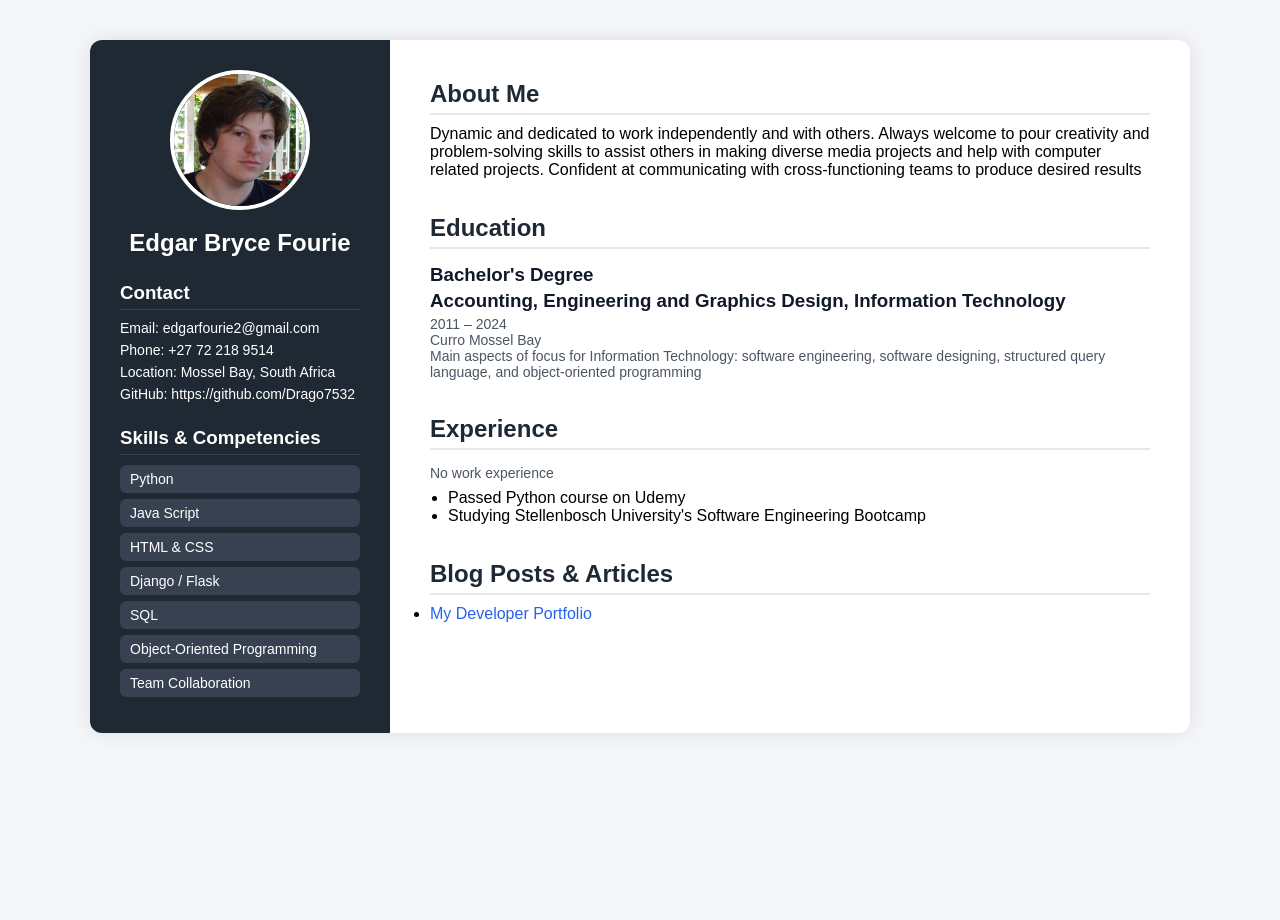
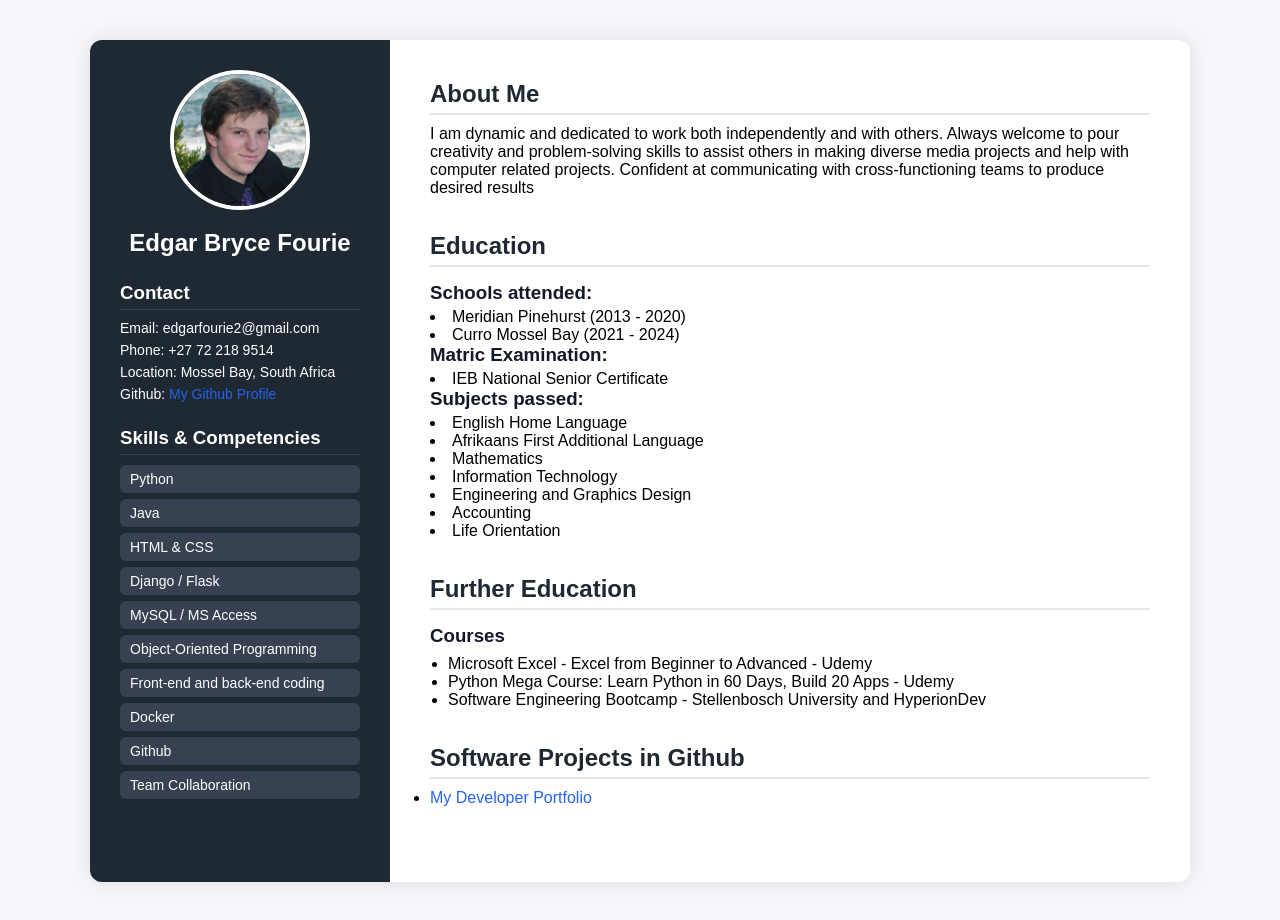
Before and after one commit to Drago7532/MyCV, a plain HTML site: page index.html in a window 1280 px wide. Before the commit the page ends 800 px from the top, so only its background shows below. Drawn offline with Linux system fonts and the light colour scheme.

Commit message:
Updated CV

```diff
--- a/index.html
+++ b/index.html
@@ -12,7 +12,7 @@
 
         <!-- Left Column -->
         <aside class="sidebar">
-            <img src="profile.jpg" alt="My Photo" class="profile-img">
+            <img src="new_profile.jpg" alt="My Photo" class="profile-img">
 
             <h2>Edgar Bryce Fourie</h2>
 
@@ -21,18 +21,23 @@
                 <p>Email: edgarfourie2@gmail.com</p>
                 <p>Phone: +27 72 218 9514</p>
                 <p>Location: Mossel Bay, South Africa</p>
-                <p>GitHub: https://github.com/Drago7532</p>
+                <ul class="links">
+                    <p>Github: <a href="https://github.com/Drago7532" target="_blank">My Github Profile</a></p>
+                </ul>
             </div>
 
             <div class="skills">
                 <h3>Skills & Competencies</h3>
                 <ul>
                     <li>Python</li>
-                    <li>Java Script</li>
+                    <li>Java</li>
                     <li>HTML & CSS</li>
                     <li>Django / Flask</li>
-                    <li>SQL</li>
+                    <li>MySQL / MS Access</li>
                     <li>Object-Oriented Programming</li>
+                    <li>Front-end and back-end coding</li>
+                    <li>Docker</li>
+                    <li>Github</li>
                     <li>Team Collaboration</li>
                 </ul>
             </div>
@@ -44,36 +49,46 @@
             <section>
                 <h2>About Me</h2>
                 <p>
-                    Dynamic and dedicated to work independently and with others. Always welcome to pour creativity and problem-solving skills to assist others in making diverse media projects and help with computer related projects. Confident at communicating with cross-functioning teams to produce desired results
+                    I am dynamic and dedicated to work both independently and with others. Always welcome to pour creativity and problem-solving skills to assist others in making diverse media projects and help with computer related projects. Confident at communicating with cross-functioning teams to produce desired results
                 </p>
             </section>
 
             <section>
                 <h2>Education</h2>
                 <div class="item">
-                    <h3>Bachelor's Degree</h3>
-                    <h3>Accounting, Engineering and Graphics Design, Information Technology</h3>
-                    <p>2011 – 2024</p>
-                    <p>Curro Mossel Bay</p>
-                    <p>Main aspects of focus for Information Technology: software engineering, software designing, structured query language, and object-oriented programming</p>
+                    <h3>Schools attended:</h3>
+                    <li>Meridian Pinehurst (2013 - 2020)</li>
+                    <li>Curro Mossel Bay (2021 - 2024)</li>
+
+                    <h3>Matric Examination:</h3>
+                    <li>IEB National Senior Certificate</li>
+
+                    <h3>Subjects passed:</h3>
+                    <li>English Home Language</li>
+                    <li>Afrikaans First Additional Language</li>
+                    <li>Mathematics</li>
+                    <li>Information Technology</li>
+                    <li>Engineering and Graphics Design</li>
+                    <li>Accounting</li>
+                    <li>Life Orientation</li>
                 </div>
             </section>
 
             <section>
-                <h2>Experience</h2>
+                <h2>Further Education</h2>
                 <div class="item">
-                    <h3></h3>
-                    <p>No work experience</p>
+                    <h3>Courses</h3>
                     <p></p>
                     <ul>
-                        <li>Passed Python course on Udemy</li>
-                        <li>Studying Stellenbosch University's Software Engineering Bootcamp</li>
+                        <li>Microsoft Excel - Excel from Beginner to Advanced - Udemy</li>
+                        <li>Python Mega Course: Learn Python in 60 Days, Build 20 Apps - Udemy</li>
+                        <li>Software Engineering Bootcamp - Stellenbosch University and HyperionDev</li>
                     </ul>
                 </div>
             </section>
 
             <section>
-                <h2>Blog Posts & Articles</h2>
+                <h2>Software Projects in Github</h2>
                 <ul class="links">
                     <li><a href="https://github.com/Drago7532/Developer-Portfolio" target="_blank">My Developer Portfolio</a></li>
                 </ul>
```
Also changed, not shown: new_profile.jpg (added), profile.jpg (deleted).
